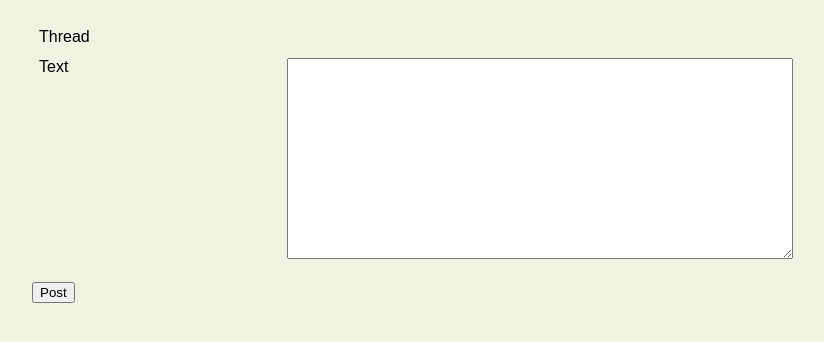
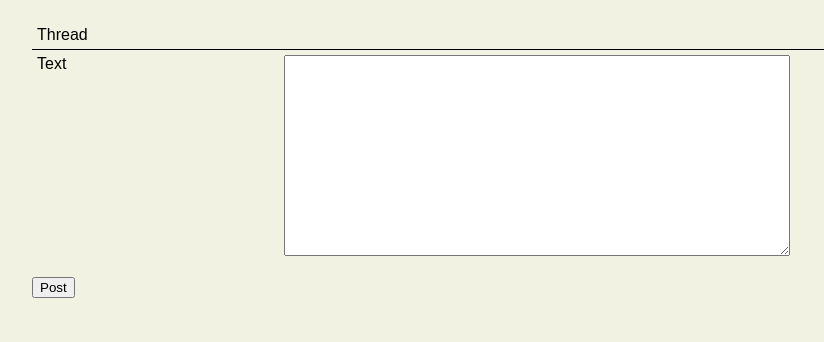
Before and after one commit to Demindiro/agreper, a Flask app: template templates/edit_comment.html in a window 1280 px wide. Shown: the part 65-407 px from the top of the page, without its empty margins (96-920 px from the left). Run offline with Flask 2, Linux system fonts and the light colour scheme; the template is opened without the code that fills it, so the values that code supplies are empty; parts of the project's set-up code (start-up, migrations or seed data) failed here and were passed over.

Commit message:
Show borders for table.form elements

```diff
--- a/static/theme.css
+++ b/static/theme.css
@@ -46,6 +46,7 @@ table {
 }
 
 tr:not(:last-child) {
+	/* FIXME this is sometimes invisible depending on zoom level in Firefox. */
 	border-bottom: 1px solid;
 }
 
@@ -83,7 +84,6 @@ form.form {
 }
 
 table.form {
-	border-collapse: unset;
 	width: 100%;
 }
 
```
